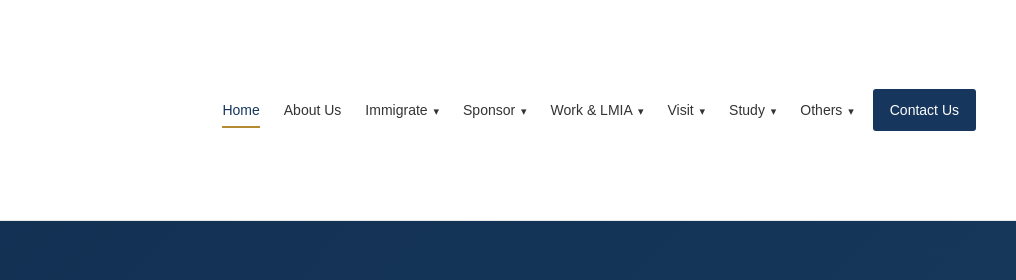
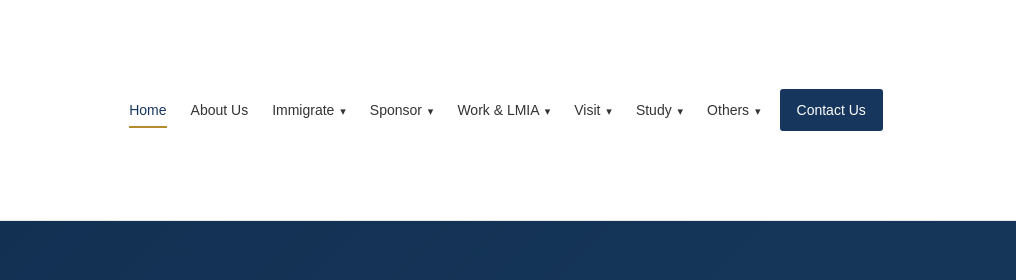
Before and after one commit to biztechsolutionsco/AddPlusImmigration, a plain HTML site: page index.html in a window 1280 px wide. Shown: the top 280 px of the page, 264-1280 px from the left. Drawn offline with Linux system fonts and the light colour scheme.

Commit message:
Update style.css

```diff
--- a/css/style.css
+++ b/css/style.css
@@ -237,7 +237,21 @@ p {
     object-fit: contain;
 }
 
-
+.main-nav {
+    display: flex;
+    align-items: center;
+
+    gap: 4px;
+
+    flex: 1;
+
+    /*
+     * This controls where the navigation sits.
+     * Center the menu in all remaining space
+     * after the logo.
+     */
+    justify-content: center;
+}
 
 /* =========================================================
    6. TEXT LOGO
```
